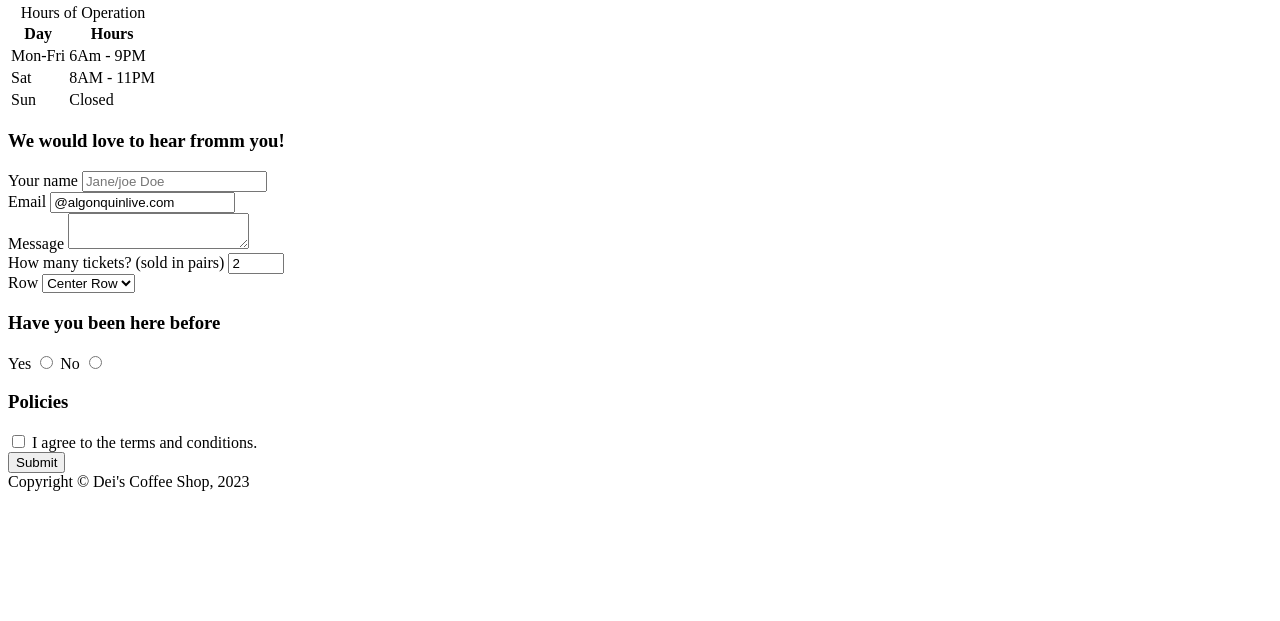
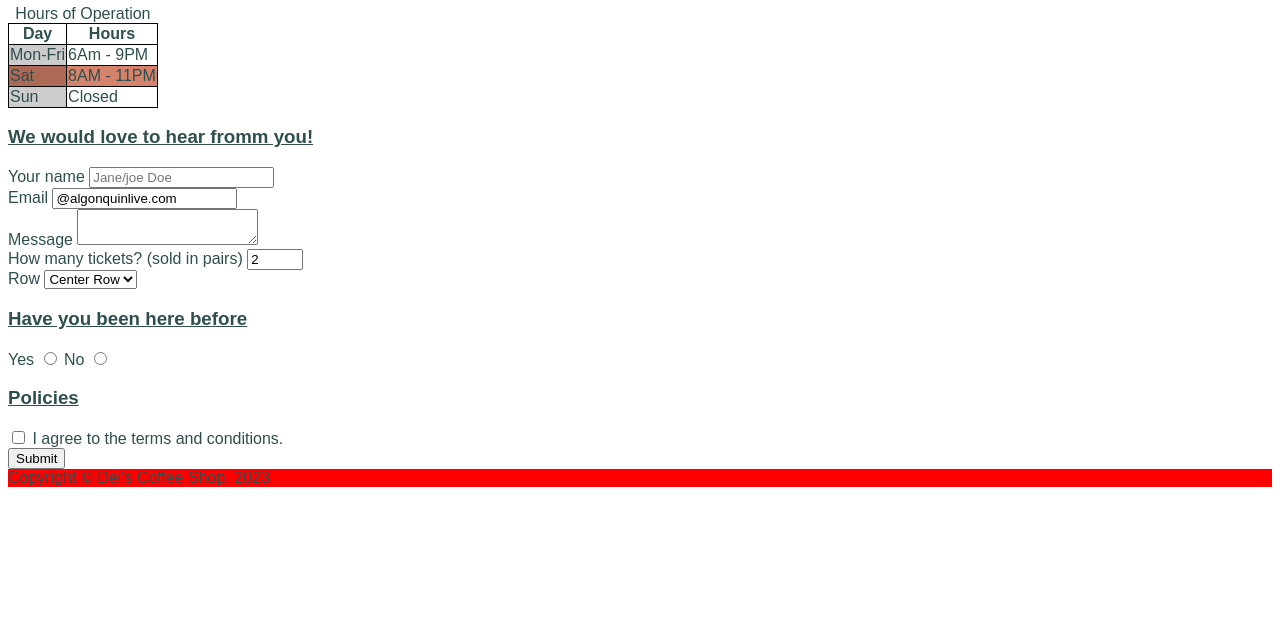
Before and after one commit to paca0010/paca0010.github.io, a plain HTML site: page week5/contact.html in a window 1280 px wide. Shown: the part 179-800 px from the top of the page. Drawn offline with Linux system fonts and the light colour scheme.

```diff
--- a/week5/contact.html
+++ b/week5/contact.html
@@ -4,7 +4,7 @@
 <head>
     <meta charset="UTF-8">
     <title> Dei's Coffee Shop - Home - Contact Us</title>
-    <link rel="stylecheet" href="css/main.css">
+    <link rel="stylesheet" href="css/main.css">
 </head>
 
 <body>
```
